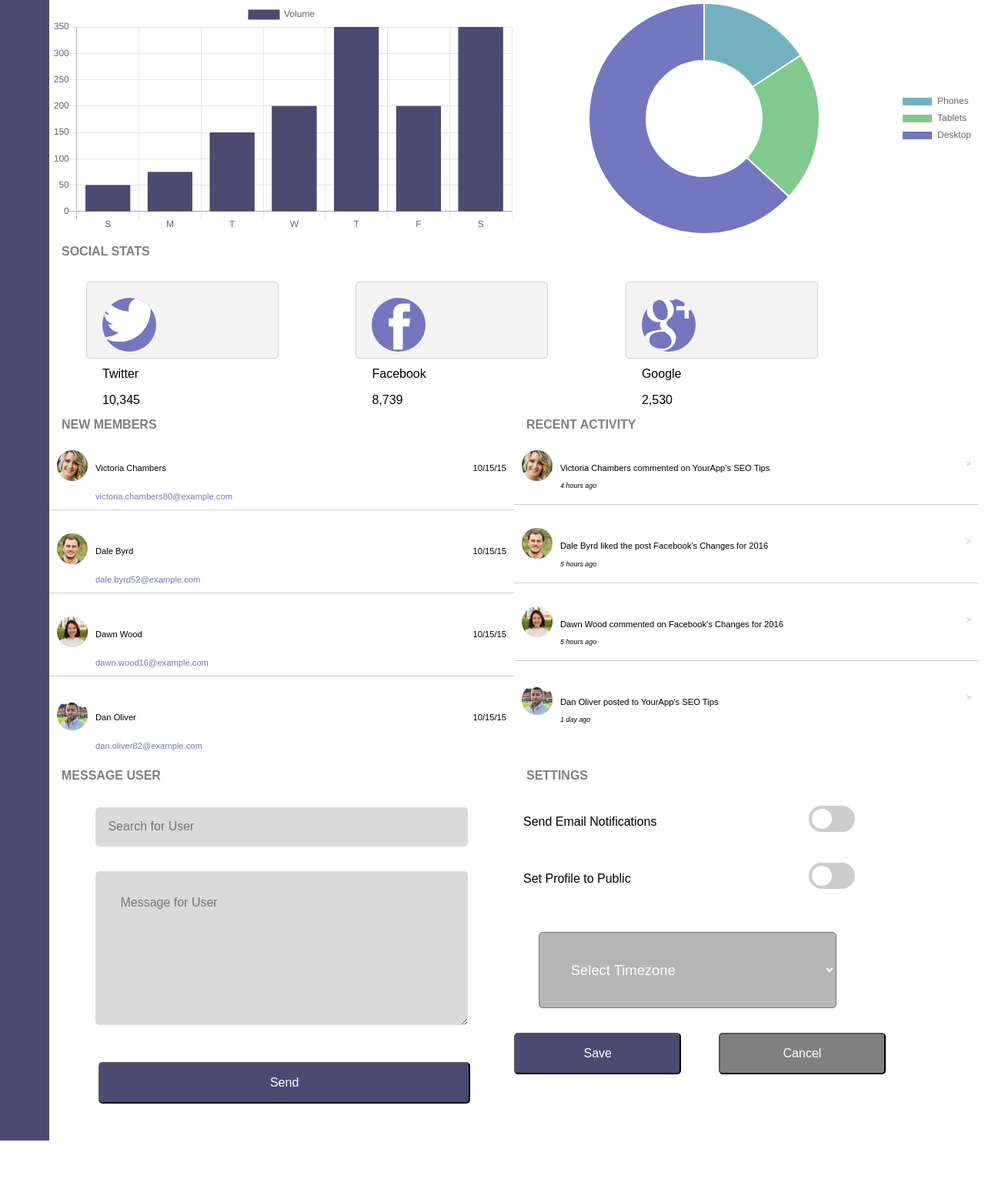
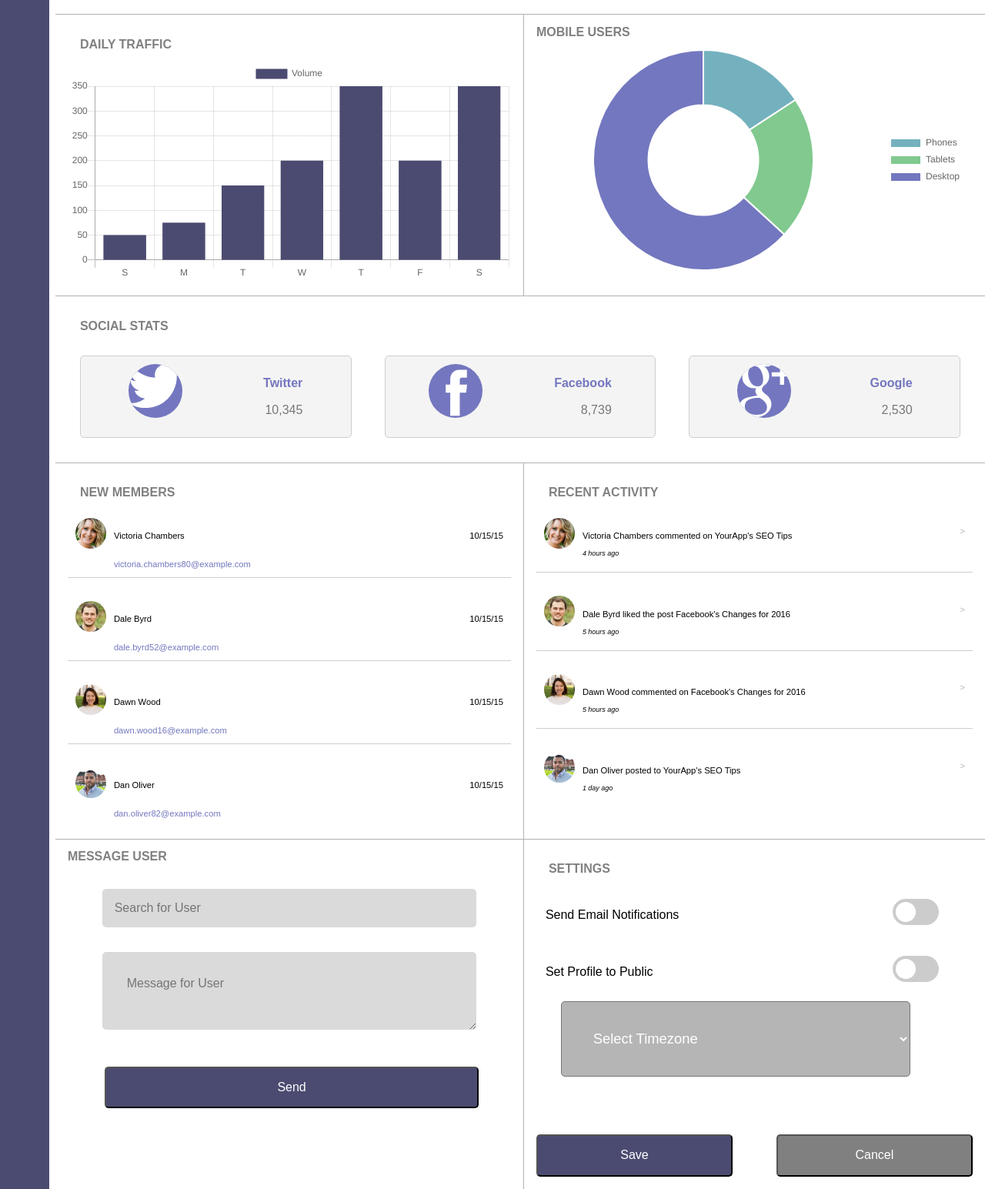
Before and after one commit to beccaagunga/tech-degree-project-7, a plain HTML site: page index.html in a window 1280 px wide. Shown: the part 1019-2564 px from the top of the page at 77% size. Before the commit the page ends 2501 px from the top, so only its background shows below. Drawn offline with nearby package versions, Linux system fonts and the light colour scheme.

Commit message:
Minor updates

```diff
--- a/css/style.css
+++ b/css/style.css
@@ -54,6 +54,11 @@
     padding-right: 15px;
   }
 
+  .bell-icon:hover {
+    transform: scale(1.2);
+    transition: .5s ease-in-out;
+  }
+
   img.avatar {
     width: 35px;
     height: 35px;
@@ -87,6 +92,7 @@
     height: 30px;
     display: flex;
     margin: 0 1.5rem;
+
   }
 
   .grid-2 li {
@@ -96,11 +102,12 @@
   }
 
   .grid-2 li:nth-last-child(1) {
-    margin-right: 4em;
+    margin-right: 3em;
   }
 
   .time {
     text-align: right;
+    font-size: 1em;
   }
 
   .green {
@@ -114,26 +121,43 @@
     background-color: #7377bf;
     color: white;
     border-radius: 5px;
-    font-size: 1em;
     width: 85%;
-    margin: 2em;
+    margin: 1em;
+  }
+
+  .cross {
+    cursor: pointer;
+    font-size: .75em;
+    width: 10%;
+  }
+
+  .search-bar {
+    border-style: none;
+    background-color: #ccc;
   }
 
   .search-bar,
   .alert {
     width: 80%;
     margin: 1em 2em;
+    padding: .75em;
   }
 
-  .alert {
-    font-size: .75em;
+  .alert-container {
+    display: flex;
+    justify-content: space-between;
   }
 
   .search-icon {
     margin-left: -4em;
   }
 
-  .chart-container {
+  .line-container {
+    width: 90vw;
+    position: relative;
+  }
+
+  .other-container {
     width: 90vw;
     position: relative;
   }
@@ -142,21 +166,11 @@
     display: flex;
     justify-content: space-around;
     background-color: #f4f4f4;
-    margin: 1rem 3rem;
-    padding: 20px;
+    margin: 1rem;
+    padding: 10px;
     border: 1px solid #cecece;
     border-radius: 5px;
-    position: relative;
 }
-
-  .grid-5 svg {
-    background-color: #7477bf;
-    width: 70px;
-    height: 70px;
-    border-radius: 50%;
-    align-self: flex-start;
-
-  }
 
   .card-header {
     text-transform: uppercase;
@@ -171,16 +185,31 @@
     font-size: 1.2rem;
   }
 
-  .social-data {
-    color: black;
-    font-size: 1.8rem;
+
+  .social-icon {
+    background-color: #7477bf;
+    transform-origin: 50% 50%;
+    width: 70px;
+    height: 70px;
+    border-radius: 50%;
   }
+
+.social-info p:first-child {
+  color: #7477bf;
+  font-weight: 700;
+}
+
+.social-info p:last-child {
+  color: #777;
+  font-weight: 300;
+  text-align: right;
+}
 
   .search-for-user {
     padding: 1em;
     display: block;
     width: 80%;
-    margin: 1em;
+    margin-left: 2rem;
     border-radius: 5px;
     background-color: rgb(219, 218, 218);
     border-style: none;
@@ -188,9 +217,9 @@
 
   .message {
     padding: 1em;
-    height: 200px;
     width: 80%;
-    margin: 1em;
+    height: minmax(200px);
+    margin: 1em 2em;
     border-radius: 5px;
     background-color: rgb(219, 218, 218);
     border-style: none;
@@ -200,7 +229,7 @@
   .save {
     display: block;
     width: 80%;
-    margin: 1em;
+    margin: 1em 2em;
     background-color: rgb(75, 75, 113);
     padding: 1em;
     color: white;
@@ -210,7 +239,7 @@
   .cancel {
     display: block;
     width: 80%;
-    margin: 1em;
+    margin: 1em 2em;
     background-color: rgb(181, 181, 181);
     padding: 1em;
     color: white;
@@ -219,16 +248,12 @@
 
   .dropdown {
     width: 80%;
-    margin: 1em;
+    margin: 1em 2em;
     padding: 2em;
     font-size: 1.15em;
     border-radius: 5px;
     background-color: rgb(181, 181, 181);
     color: white;
-  }
-
-  .member-container {
-    width: 80%;
   }
 
    .arrow {
@@ -313,11 +338,13 @@ input:checked + .slider:before {
   border-radius: 50%;
 }
 
-/* NEW MEMBERS */
+/******** NEW MEMBERS ********/
 
-.members {
-  width: 100%;
+.grid-6 {
+  /* width: 80%; */
+  /* margin-left: 2rem; */
 }
+
 
 .member img {
   width: 40px;
@@ -352,17 +379,27 @@ input:checked + .slider:before {
   color: #7477bf;
 }
 
-.member .info {
-  width: 68%;
+.member
+.info {
   display: flex;
 }
 
+
+
 /************ RECENT ACTIVITY *************/
 
-.grid-item-9
+  .members {
+    width: 100%;
+  }
+
+
 .member
 .info {
   width: 80%;
+}
+
+.info {
+
 }
 
 .post-time {
@@ -376,9 +413,13 @@ input:checked + .slider:before {
   font-weight: 300;
 }
 
+ .grid-7 h2,
+ .grid-6 h2 {
+   /* margin-right: 1rem; */
+ }
 
 
-   /* GRID */
+   /************ GRID ************/
 
   .grid {
     display: grid;
@@ -408,41 +449,72 @@ input:checked + .slider:before {
 
   .grid-2 {
     grid-area: traffic;
+    padding: 1rem;
+    border-bottom: 1px solid #b2b2b2;
   }
 
   .grid-3 {
     grid-area: daily;
+    padding: 1rem;
+    border-right: 1px solid #b2b2b2;
   }
 
   .grid-4 {
     grid-area: mobile;
+    border-top: 1px solid #b2b2b2;
   }
 
   .grid-5 {
     grid-area: social;
+    padding: 1rem;
+    border-top: 1px solid #b2b2b2;
+    border-bottom: 1px solid #b2b2b2;
   }
 
   .grid-6 {
     grid-area: new;
+    padding: 1rem;
+    border-right: 1px solid #b2b2b2;
+    /* border-top: 1px solid #b2b2b2; */
   }
 
   .grid-7 {
     grid-area: recent;
+    padding: 1rem;
+    border-top: 1px solid #b2b2b2;
   }
 
   .grid-8 {
     grid-area: message;
+    border-top: 1px solid #b2b2b2;
+    border-right: 1px solid #b2b2b2;
   }
 
   .grid-9 {
     grid-area: settings;
+    padding: 1rem;
+    border-top: 1px solid #b2b2b2;
   }
 
 /* TABLET */
 @media (min-width: 762px) {
   body {
 
-  }
+}
+
+.line-container {
+  width: 90vw;
+  position: relative;
+}
+
+.other-container {
+  width: 60vw;
+  position: relative;
+  top: 0;
+  bottom: 25%;
+  right: 25%;
+  left: 25%;
+}
 
   .search-bar,
   .alert {
@@ -464,7 +536,6 @@ input:checked + .slider:before {
 
   .message {
     padding: 1em;
-    height: 200px;
     width: 80%;
     border-radius: 5px;
     margin: 1em 3em;
@@ -485,6 +556,15 @@ input:checked + .slider:before {
   .dropdown {
     margin: 1em 3em;
   }
+
+  .social-widgets {
+  display: flex;
+  justify-content: space-between;
+}
+
+.widget {
+  width: 30%;
+}
 
 
 }
@@ -518,6 +598,20 @@ input:checked + .slider:before {
    margin-left: -3rem;
  }
 
+ .line-container {
+   width: 90vw;
+   position: relative;
+ }
+
+ .other-container {
+   width: 45vw;
+   position: relative;
+   top: 0;
+   bottom: 25%;
+   right: 25%;
+   left: 0;
+ }
+
  .search-container {
    display: flex;
    justify-content: flex-end;
@@ -528,13 +622,13 @@ input:checked + .slider:before {
    padding: .5rem;
    width: 30%;
    border-radius: 5px;
+
  }
 
  .search-icon {
-  margin-left: -2rem;
-  margin-top: .75rem;
+  margin-left: -3.5rem;
+  margin-top: 1.5rem;
  }
-
 
   .search-for-user {
     display: block;
@@ -542,6 +636,10 @@ input:checked + .slider:before {
     width: 80%;
     margin: 2rem auto;
   }
+
+  /* .member-container {
+    margin: 0;
+  } */
 
   .message {
     display: block;
@@ -557,10 +655,6 @@ input:checked + .slider:before {
     color: white;
     margin: 3rem 4rem;
     border-radius: 5px;
-  }
-
-  .grid-9 {
-    width: 80%;
   }
 
   .save {
@@ -592,14 +686,10 @@ input:checked + .slider:before {
   .dropdown  {
     border-radius: 5px;
     width: 80%;
-    margin: 2rem;
+    margin: 0 2rem 4.7rem 2rem;
   }
 
-  .widget {
-    width: 250px;
-    height: 100px;
-    display: inline-block;
+  .grid-7,
+  .grid-4 {
+    border: none;
   }
-
-  .widget svg {
-  }
```
